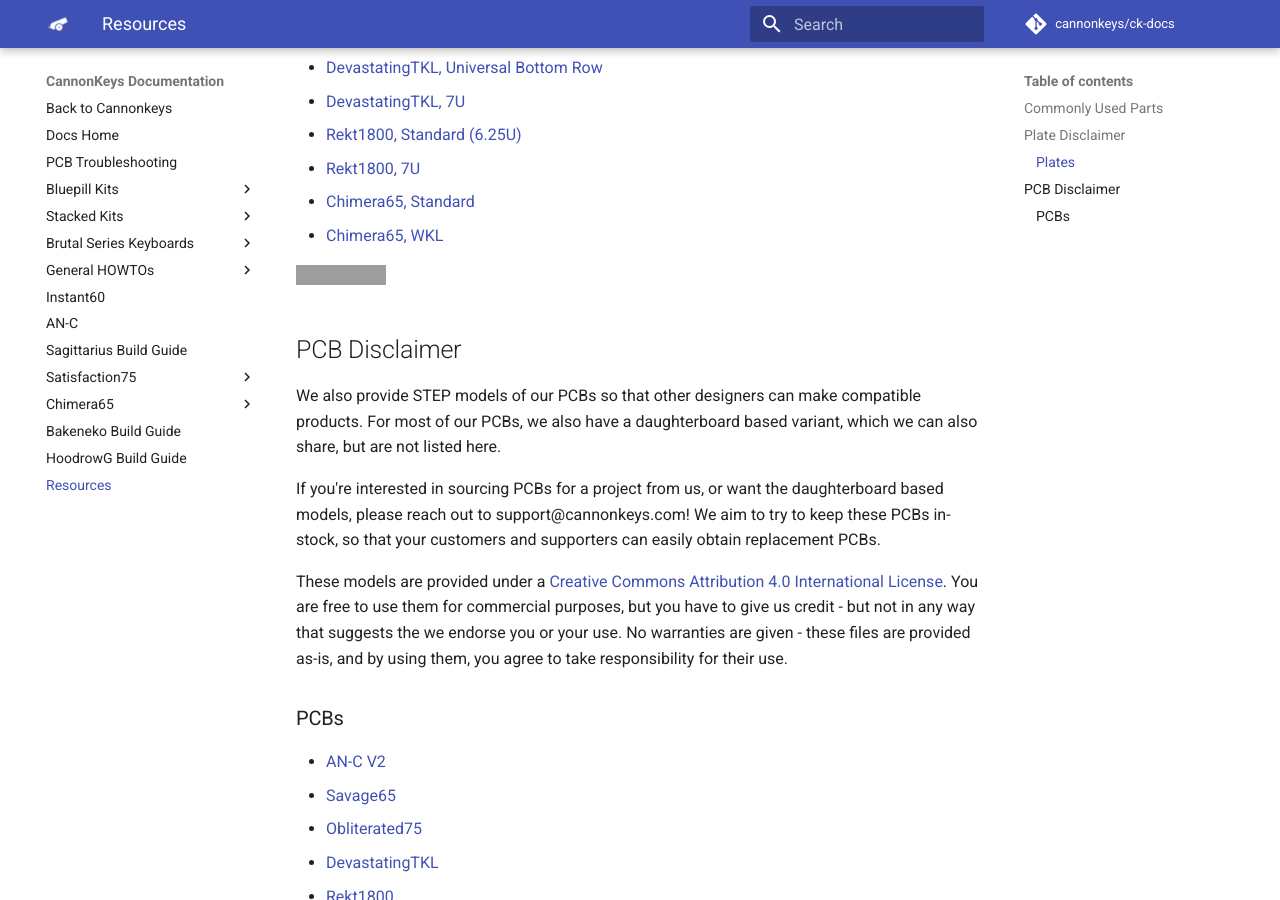
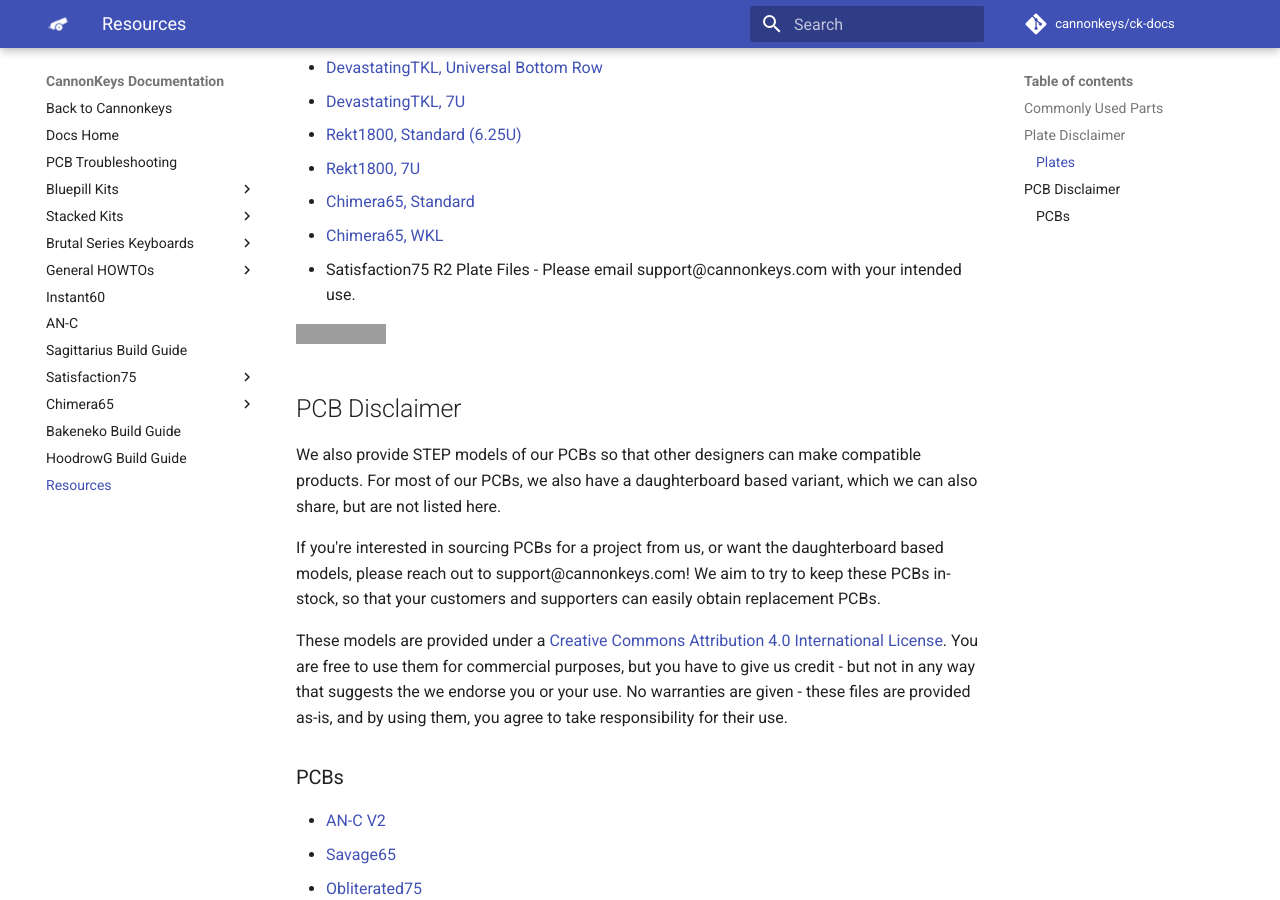
Before and after one commit to cannonkeys/ck-docs, an MkDocs documentation site: the page built from docs/resources.md, in a window 1280 px wide and 900 px high, scrolled down 2044 px. Built offline with MkDocs 1.6.1 and Material for MkDocs 9.7.7, drawn with Linux system fonts in a browser that asks for light colours; comment, search, counter and statistics services are not loaded; grey boxes are pictures that could not be loaded.

Commit message:
added sat75 r2 plate file instructions

```diff
--- a/docs/resources.md
+++ b/docs/resources.md
@@ -49,6 +49,7 @@ Furthermore, we provide these files as-is and provide no warranty or guarantee a
  * [Rekt1800, 7U](assets/plates/rekt1800_wkl.dxf)
  * [Chimera65, Standard](assets/plates/Chimera_Standard.dxf)
  * [Chimera65, WKL](assets/plates/Chimera_WKL.dxf)
+ * Satisfaction75 R2 Plate Files - Please email support@cannonkeys.com with your intended use.
 
 [![License: CC BY-NC-ND 4.0](https://licensebuttons.net/l/by-nc-nd/4.0/80x15.png)](https://creativecommons.org/licenses/by-nc-nd/4.0/)
 
```
